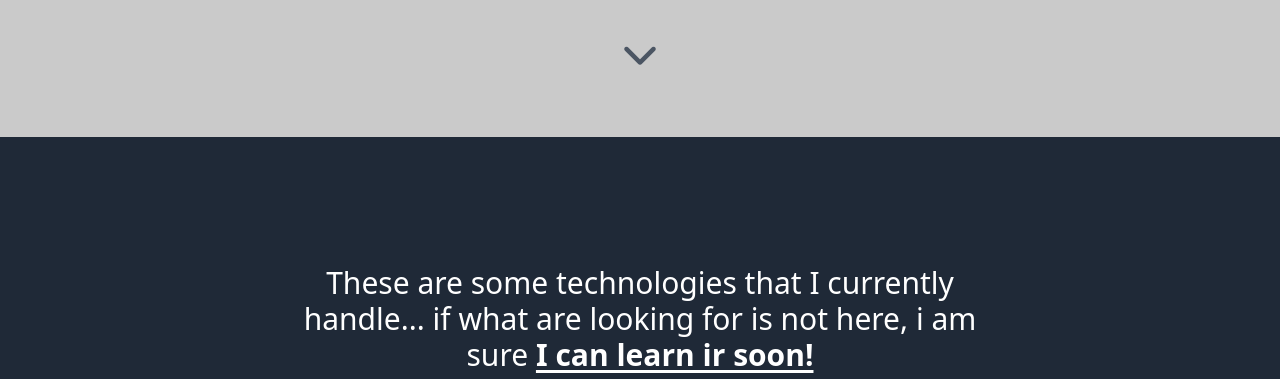
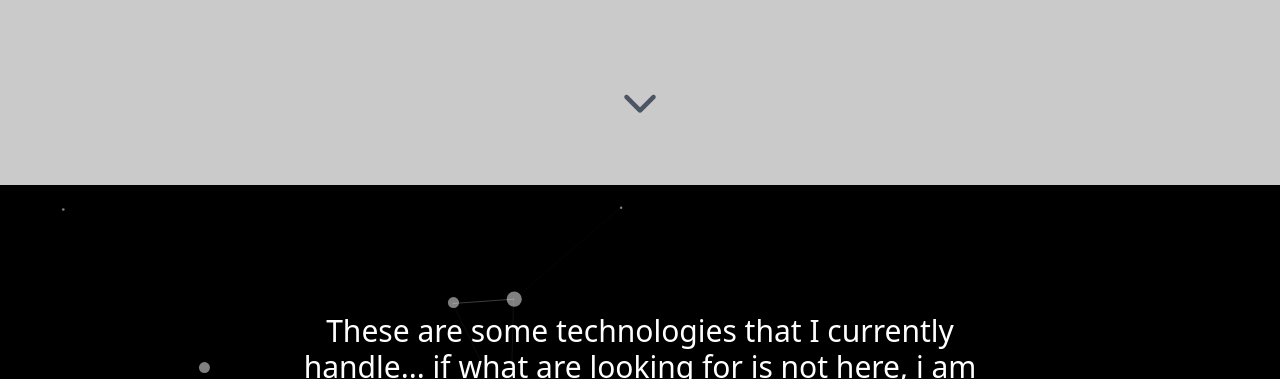
Before and after one commit to jaglux12/mini-portfolio, a website: page src/index.html in a window 1280 px wide. Shown: the part 2183-2562 px from the top of the page. Drawn offline with nearby package versions, Linux system fonts and the light colour scheme.

Commit message:
particles effect

```diff
--- a/package.json
+++ b/package.json
@@ -28,6 +28,7 @@
   },
   "dependencies": {
     "@fortawesome/fontawesome-free": "^6.4.0",
-    "daisyui": "^2.51.6"
+    "daisyui": "^2.51.6",
+    "particles.js": "^2.0.0"
   }
 }
--- a/src/index.html
+++ b/src/index.html
@@ -14,16 +14,16 @@
 </head>
 <body class="relative bg-gray-claro-text dark:bg-gray-oscuro">
 
-    <header id="mainNav" class="fixed top-0 w-full z-10 bg-transparent dark:bg-transparent ">
+    <header id="mainNav" class="fixed top-0 w-full z-10 bg-transparent dark:bg-transparentn">
 
-        <nav class="navbar px-10 bg-gray-claro-text dark:bg-gray-oscuro dark:text-gray-claro-text  max-sm:invisible ">
+        <nav class="navbar px-10 bg-gray-claro-text dark:bg-gray-oscuro dark:text-gray-claro-text  max-sm:invisible">
             <div class="flex-1">
-                <a class="w-10 h-10 rounded-full overflow-hidden flex justify-center bg-gray-oscuro shadow-sm">
+                <a class="max-md:w-10 max-md:h-10 max-lg:w-11 max-lg:h-11 max-xl:w-14 max-xl:h-14 max-2xl:w-16 max-2xl:h-16 max-3xl:w-16 max-3xl:h-16 rounded-full overflow-hidden flex justify-center bg-gray-oscuro shadow-sm" href="index.html">
                     <img src="../assets/img/perfil.png" alt="">
                 </a>
             </div>
             <div class="flex-none">
-                <ul class="flex space-x-5 text-base text-gray-oscuro dark:text-gray-claro-text">
+                <ul class="flex space-x-5 max-sm:text-sm max-md:text-base text-gray-oscuro dark:text-gray-claro-text max-3xl:text-2xl">
                     <li>
                         <label class="swap swap-rotate">
                             <!-- this hidden checkbox controls the state -->
@@ -103,16 +103,16 @@
 
     </header>
 
-    <main id="home" class="flex max-sm:flex-col-reverse justify-evenly items-center max-sm:px-9 max-sm:items-start max-md:flex-row max-md:px-4 pt-24">
+    <main id="home" class="flex max-sm:flex-col-reverse justify-evenly items-center max-sm:px-9 max-sm:items-start max-md:flex-row max-md:px-4 max-3xl:pt-36 pt-24">
 
         <h1 class="text-4xl font-sans font-light text-left">
-            <span class="text-2xl max-lg:text-3xl max-2xl:text-2xl text-gray-oscuro dark:text-gray-claro-text">Hi!</span> <br>
-            <span class="max-sm:text-4xl max-md:text-3xl max-lg:text-4xl max-xl:text-5xl max-2xl:text-6xl text-gray-oscuro dark:text-gray-claro-text"> I'm <span class="text-gray-oscuro font-bold dark:text-gray-claro-text">Gonzalo</span>,  <br></span>
-            <span class="max-sm:text-3xl max-md:text-2xl max-2xl:text-4xl text-gray-oscuro dark:text-gray-claro-text">Front-End <br> Developer</span>
+            <span class="text-2xl max-lg:text-3xl max-2xl:text-2xl max-3xl:text-3xl text-gray-oscuro dark:text-gray-claro-text">Hi!</span> <br>
+            <span class="max-sm:text-4xl max-md:text-3xl max-lg:text-4xl max-xl:text-5xl max-2xl:text-6xl max-3xl:text-7xl text-gray-oscuro dark:text-gray-claro-text"> I'm <span class="text-gray-oscuro font-bold dark:text-gray-claro-text">Gonzalo</span>,  <br></span>
+            <span class="max-sm:text-3xl max-md:text-2xl max-2xl:text-4xl max-3xl:text-5xl text-gray-oscuro dark:text-gray-claro-text">Front-End <br> Developer</span>
         </h1>
 
         <div class="avatar max-sm:w-full justify-center">
-            <figure class="flex self-center max-sm:w-72 max-sm:h-72 max-md:w-64 max-md:h-64 bg-cover bg-center overflow-hidden rounded-full drop-shadow-lg max-sm:mb-12 max-lg:w-80 max-lg:h-80 max-xl:w-96 max-xl:h-96 max-2xl:w-96 max-2xl:h-96 bg-gray-oscuro dark:bg-gray-900 h-36">
+            <figure class="flex self-center max-sm:w-72 max-sm:h-72 max-md:w-64 max-md:h-64 bg-cover bg-center overflow-hidden rounded-full drop-shadow-lg max-sm:mb-12 max-lg:w-80 max-lg:h-80 max-xl:w-96 max-xl:h-96 max-2xl:w-96 max-2xl:h-96 max-3xl:w-96 max-3xl:h-96 bg-gray-oscuro dark:bg-gray-900 h-36">
                 <img src="../assets/img/perfil.png"  alt="">
             </figure>
         </div>
@@ -123,18 +123,18 @@
         <i class="fa-solid fa-chevron-down animate-bounce"></i>
     </div>
 
-    <section  class="flex max-sm:flex-col max-sm:justify-center max-md:justify-evenly max-sm:px-9 py-7 max-md:px-4 max-md:mt-20 max-lg:justify-evenly max-lg:mt-24 max-lg:mb-16 max-xl:mt-36 max-xl:justify-evenly max-xl:mb-20 max-2xl:mb-24 max-2xl:justify-evenly max-2xl:mt-36">
+    <section  class="flex max-sm:flex-col max-sm:justify-center max-md:justify-evenly max-sm:px-9 py-7 max-md:px-4 max-md:mt-20 max-lg:justify-evenly max-lg:mt-24 max-lg:mb-16 max-xl:mt-36 max-xl:justify-evenly max-xl:mb-20 max-2xl:mb-24 max-2xl:justify-evenly max-2xl:mt-36 max-3xl:mb-32 max-3xl:justify-evenly max-3xl:mt-40">
 
         <figure class="max-sm:m-auto max-sm:mb-5 max-sm:mt-20 rounded-md  overflow-hidden drop-shadow-md">
             <img src="../assets/img/pc-hacker.gif" alt="">
         </figure>
 
-        <article class="max-sm:w-full max-md:w-2/4 max-lg:w-2/4 max-xl:w-2/4 max-2xl:w-2/4">
-            <h2 class="max-sm:text-3xl max-md:text-2xl mb-3 font-bold text-blue-700 max-lg:text-2xl max-xl:text-3xl max-2xl:text-4xl dark:text-emerald-500">
+        <article class="max-sm:w-full max-md:w-2/4 max-lg:w-2/4 max-xl:w-2/4 max-2xl:w-2/4 max-3xl:w-2/4">
+            <h2 class="max-sm:text-3xl max-md:text-2xl mb-3 font-bold text-blue-700 max-lg:text-2xl max-xl:text-3xl max-2xl:text-4xl max-3xl:text-5xl dark:text-emerald-500">
                 Learn. Practice. Share. <br>
-                <span class="max-sm:text-2xl max-md:text-xl text-blue-400 dark:text-emerald-900">(and do it again!)</span>
+                <span class="max-sm:text-2xl max-md:text-xl max-3xl:text-4xl text-blue-400 dark:text-emerald-900">(and do it again!)</span>
             </h2>
-            <p class="text-gray-oscuro max-sm:text-sm max-md:text-base max-xl:text-xl max-2xl:text-xl dark:text-gray-claro-text">
+            <p class="text-gray-oscuro max-sm:text-sm max-md:text-base max-xl:text-xl max-2xl:text-xl max-3xl:text-2xl dark:text-gray-claro-text">
                 I love learning new technologies and creating things. Not only websites, but also tools and great user experiences.
             </p>
         </article>
@@ -150,7 +150,7 @@
             Some projects I've been working on...
         </h3>
 
-        <div class="max-sm:carousel max-sm:w-full grid max-md:grid-cols-2 max-md:gap-5 max-lg:grid-cols-2 max-lg:gap-7 max-xl:grid-cols-3 max-xl:gap-5 max-2xl:grid-cols-3 max-2xl:gap-6">
+        <div class="max-sm:carousel max-sm:w-full grid max-md:grid-cols-2 max-md:gap-5 max-lg:grid-cols-2 max-lg:gap-7 max-xl:grid-cols-3 max-xl:gap-5 max-2xl:grid-cols-3 max-2xl:gap-6 max-3xl:grid-cols-4 max-3xl:gap-7">
 
             <div id="slide1" class="carousel-item card relative card-compact w-72 bg-gray-oscuro shadow-sm dark:bg-gray-claro-text dark:text-gray-oscuro">
                 <figure class="">
@@ -265,14 +265,19 @@
         <i class="fa-solid fa-chevron-down animate-bounce"></i>
     </div>
 
-    <section class="max-sm:hidden max-md:p-10 flex flex-col items-center text-white bg-gray-800 max-lg:p-12 max-xl:p-14 max-2xl:p-32 dark:bg-black">
-        <h4 class="text-xl text-center max-2xl:text-3xl max-xl:text-xl dark:text-gray-600">These are some technologies that I currently <br>
+    <section class="max-sm:hidden max-md:p-10 flex flex-col items-center text-white max-lg:p-12 max-xl:p-14 max-2xl:p-32 max-3xl:p-36 relative bg-black">
+
+        <div class=" absolute top-0 w-full h-full z-0" id="particles-js">
+
+        </div>
+
+        <h4 class="text-xl text-center max-2xl:text-3xl max-xl:text-xl max-3xl:text-3xl dark:text-gray-600">These are some technologies that I currently <br>
                             handle... if what are looking for is not here, i am <br>
-                            sure <span class="underline underline-offset-4 font-bold dark:text-gray-300">I can learn ir soon!</span>
+                            sure <span class="underline underline-offset-4 font-bold dark:text-gray-300">I can learn it soon!</span>
         </h4>
 
         <div class="p-5">
-            <ul class="grid grid-cols-4 text-center text-4xl text-amber-500 space-x-2 justify-center items-center dark:text-emerald-500">
+            <ul class="grid grid-cols-4 max-md:text-4xl max-lg:text-5xl text-center text-4xl text-amber-500 space-x-2 justify-center items-center dark:text-emerald-500 max-3xl:text-6xl">
                 <li>
                     <i class="fa-brands fa-html5"></i>
                 </li>
@@ -297,20 +302,24 @@
                 <li>
                     <i class="fa-brands fa-figma"></i>
                 </li>
+                <li>
+                    <i class="fa-brands fa-npm"></i>
+                </li>
             </ul>
         </div>
 
+        <div id="skills" class="self-end max-sm:hidden bg-black w-full py-4 flex flex-row justify-center text-white text-4xl dark:bg-black">
+            <i class="fa-solid fa-caret-down animate-bounce"></i>
+        </div>
     </section>
 
-    <div id="skills" class="max-sm:hidden bg-gray-800 w-full py-4 flex flex-row justify-center text-white text-4xl dark:bg-black">
-        <i class="fa-solid fa-caret-down animate-bounce"></i>
-    </div>
 
-    <footer class="bg-gray-900 w-full text-white flex max-sm:flex-col items-center max-sm:py-20 max-sm:space-y-10 max-md:py-10 max-md:flex-row max-md:justify-evenly max-lg:justify-evenly max-lg:py-10 max-xl:py-11 max-xl:justify-evenly max-2xl:justify-evenly max-2xl:py-20 dark:bg-emerald-950">
 
-        <h5 class="max-sm:text-2xl max-md:text-lg font-bold max-lg:text-xl max-xl:text-xl max-2xl:text-2xl">Let's stay in touch</h5>
+    <footer class="bg-gray-900 w-full text-white flex max-sm:flex-col items-center max-sm:py-20 max-sm:space-y-10 max-md:py-10 max-md:flex-row max-md:justify-evenly max-lg:justify-evenly max-lg:py-10 max-xl:py-11 max-xl:justify-evenly max-2xl:justify-evenly max-2xl:py-20 max-3xl:py-24 max-3xl:justify-evenly dark:bg-emerald-950">
 
-        <ul class="flex max-sm:space-x-6 max-md:space-x-4 max-sm:text-5xl max-md:text-xl max-lg:text-4xl max-lg:space-x-6 max-xl:text-5xl max-xl:space-x-7 max-2xl:space-x-8 max-2xl:text-6xl">
+        <h5 class="max-sm:text-2xl max-md:text-lg font-bold max-lg:text-xl max-xl:text-xl max-2xl:text-2xl max-3xl:text-3xl">Let's stay in touch</h5>
+
+        <ul class="flex max-sm:space-x-6 max-md:space-x-4 max-sm:text-5xl max-md:text-xl max-lg:text-4xl max-lg:space-x-6 max-xl:text-5xl max-xl:space-x-7 max-2xl:space-x-8 max-2xl:text-6xl max-3xl:text-7xl max-3xl:space-x-9">
             <li>
                 <a target="_blank" href="https://www.instagram.com/gonzalolopez3471/">
                     <i class="fa-brands fa-instagram"></i>
@@ -341,5 +350,7 @@
 
     <script src="dark-mode.js"></script>
     <script src="menu.js"></script>
+    <script src="../node_modules/particles.js/particles.js"></script>
+    <script src="js/app.js"></script>
 </body>
 </html>
--- /dev/null
+++ b/src/js/app.js
@@ -0,0 +1,3 @@
+particlesJS.load('particles-js', 'js/particlesjs-config.json', function() {
+    console.log('callback - particles-js config loaded');
+  });
--- /dev/null
+++ b/src/js/particlesjs-config.json
@@ -0,0 +1,110 @@
+{
+  "particles": {
+    "number": {
+      "value": 20,
+      "density": {
+        "enable": true,
+        "value_area": 800
+      }
+    },
+    "color": {
+      "value": "#ffffff"
+    },
+    "shape": {
+      "type": "circle",
+      "stroke": {
+        "width": 0,
+        "color": "#000000"
+      },
+      "polygon": {
+        "nb_sides": 5
+      },
+      "image": {
+        "src": "img/github.svg",
+        "width": 100,
+        "height": 100
+      }
+    },
+    "opacity": {
+      "value": 0.5,
+      "random": false,
+      "anim": {
+        "enable": false,
+        "speed": 1,
+        "opacity_min": 0.1,
+        "sync": false
+      }
+    },
+    "size": {
+      "value": 8.33451405615796,
+      "random": true,
+      "anim": {
+        "enable": true,
+        "speed": 45.60810810810808,
+        "size_min": 0.1,
+        "sync": false
+      }
+    },
+    "line_linked": {
+      "enable": true,
+      "distance": 150,
+      "color": "#ffffff",
+      "opacity": 0.4,
+      "width": 1
+    },
+    "move": {
+      "enable": true,
+      "speed": 6,
+      "direction": "none",
+      "random": false,
+      "straight": false,
+      "out_mode": "out",
+      "bounce": false,
+      "attract": {
+        "enable": false,
+        "rotateX": 600,
+        "rotateY": 1200
+      }
+    }
+  },
+  "interactivity": {
+    "detect_on": "canvas",
+    "events": {
+      "onhover": {
+        "enable": false,
+        "mode": "repulse"
+      },
+      "onclick": {
+        "enable": true,
+        "mode": "push"
+      },
+      "resize": true
+    },
+    "modes": {
+      "grab": {
+        "distance": 400,
+        "line_linked": {
+          "opacity": 1
+        }
+      },
+      "bubble": {
+        "distance": 400,
+        "size": 40,
+        "duration": 2,
+        "opacity": 8,
+        "speed": 3
+      },
+      "repulse": {
+        "distance": 200,
+        "duration": 0.4
+      },
+      "push": {
+        "particles_nb": 4
+      },
+      "remove": {
+        "particles_nb": 2
+      }
+    }
+  },
+  "retina_detect": true
+}
--- a/tailwind.config.js
+++ b/tailwind.config.js
@@ -15,8 +15,12 @@ module.exports = {
             colors:{
                 'gray-oscuro':'#12131E',
                 'gray-claro-text':'#cacaca'
+            },
+            screens: {
+                '3xl':'1680px'
             }
         },
+
     },
     plugins: [require("daisyui")],
 
```
Also changed, not shown: dist/output.css, 1 other file.
